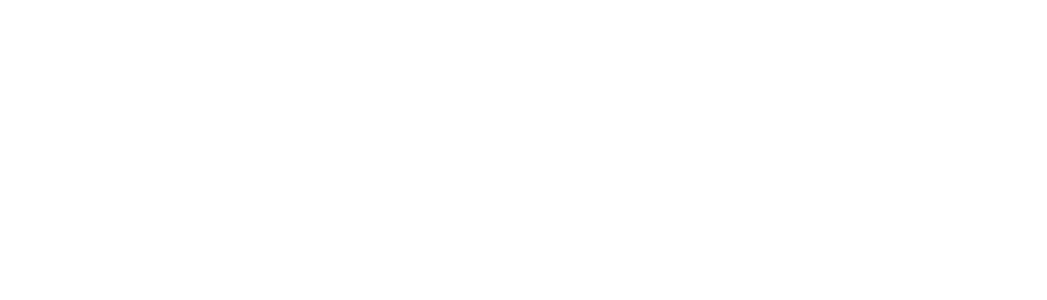
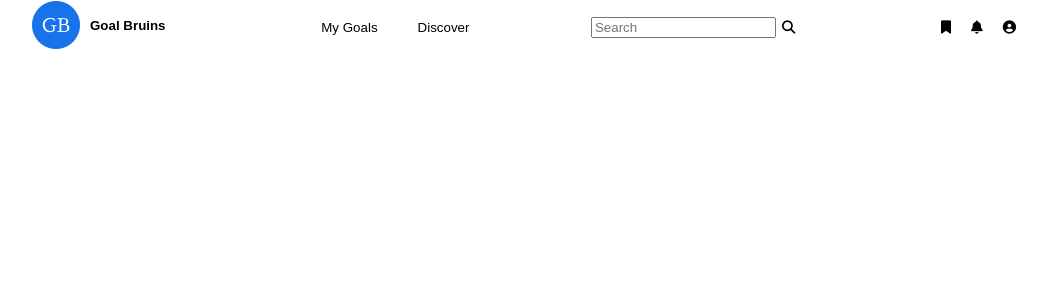
Before and after one commit to MDZHX/goal-bruins, a React (Create React App) app in the folder client/: page / in a window 1280 px wide. Shown: the top 300 px of the page, without its empty margins (114-1161 px from the left). Built offline with nearby package versions, Linux system fonts and the light colour scheme.

Commit message:
Create skeleton for app header

```diff
--- a/client/src/App.js
+++ b/client/src/App.js
@@ -1,9 +1,12 @@
-
+import React from 'react';
 import './App.css';
 
-function App() {
+import Nav from './components/Nav/Nav'
+
+function App(props) {
   return (
-    <div className="App">
+    <div class="Discover">
+      <Nav />
     </div>
   );
 }
--- /dev/null
+++ b/client/src/components/Button/Button.css
@@ -0,0 +1,17 @@
+.button-base {
+  display: flex;
+  justify-content: center;
+  align-items: center;
+
+  border: none;
+
+  background-color: transparent;
+}
+
+.button-base:hover {
+    cursor: pointer;
+}
+
+.button-base:focus {
+    outline: 0;
+}
--- /dev/null
+++ b/client/src/components/Button/Button.js
@@ -0,0 +1,12 @@
+import React from 'react';
+import './Button.css';
+
+function Button(props) {
+  return (
+    <button className="button-base" onClick={props.onClick}>
+      {props.children}
+    </button>
+  );
+}
+
+export default Button;
--- /dev/null
+++ b/client/src/components/IconButton/IconButton.js
@@ -0,0 +1,12 @@
+import React from 'react';
+import Button from '../Button/Button';
+
+function IconButton(props){
+  return (
+    <Button onClick={props.onClick}>
+      <i className={props.icon}></i>
+    </Button>
+  );
+}
+
+export default IconButton;
--- /dev/null
+++ b/client/src/components/LogoButton/LogoButton.css
@@ -0,0 +1,9 @@
+.logo {
+    max-width: 48px;
+    max-height: 48px;
+}
+
+.logo-text {
+    font-weight: bold;
+    margin-left: 10px;
+}
--- /dev/null
+++ b/client/src/components/LogoButton/LogoButton.js
@@ -0,0 +1,15 @@
+import React from 'react';
+import Button from '../Button/Button';
+
+import './LogoButton.css';
+
+function LogoButton(props) {
+  return (
+    <Button onClick={props.onClick}>
+      <img className="logo" src={props.logo} alt={props.alt}></img>
+      <span className="logo-text">{props.text}</span>
+    </Button>
+  );
+}
+
+export default LogoButton;
--- /dev/null
+++ b/client/src/components/Nav.js
@@ -0,0 +1,23 @@
+import React from 'react';
+
+function Logo() {
+  return <img></img>;
+}
+
+
+
+function Icons(,icon_url){
+    <a href="">
+    return <img ></img>;
+    </a>
+}
+
+function Nav() {
+  return (
+    <header>
+      <Logo />
+    </header>
+  );
+}
+
+export default Nav;
--- /dev/null
+++ b/client/src/components/Nav/Nav.css
@@ -0,0 +1,35 @@
+.app-header {
+  height: 100px;
+}
+
+.app-header-container {
+  display: flex;
+  justify-content: space-between;
+
+  max-width: 1000px;
+  margin: 0 auto;
+}
+
+.app-header-nav {
+  display: flex;
+  justify-content: space-between;
+  align-items: center;
+
+  width: 500px;
+}
+
+.app-header-nav .button-group {
+    display: flex;
+}
+
+.app-header-nav .button-group button {
+    padding: 20px;
+}
+
+.app-header-icon-group {
+    display: flex;
+}
+
+.app-header-icon-group button {
+    padding: 10px;
+}
--- /dev/null
+++ b/client/src/components/Nav/Nav.js
@@ -0,0 +1,37 @@
+import React from 'react';
+
+import Button from '../Button/Button';
+import LogoButton from '../LogoButton/LogoButton';
+import IconButton from '../IconButton/IconButton';
+import Search from '../Search/Search';
+
+import './Nav.css';
+
+function Nav(props) {
+  return (
+    <header className="app-header">
+      <div className="app-header-container">
+        <div className="app-header-logo">
+          <LogoButton logo={"./logo192.png"} alt={"logo"} text={"Goal Bruins"} />
+        </div>
+        <nav className="app-header-nav">
+          <div className="button-group">
+            <Button>My Goals</Button>
+            <Button>Discover</Button>
+          </div>
+
+          <div className="search-bar">
+            <Search />
+          </div>
+        </nav>
+        <div className="app-header-icon-group">
+            <IconButton icon={"fas fa-bookmark"} />
+            <IconButton icon={"fas fa-bell"} />
+            <IconButton icon={"fas fa-user-circle"} />
+        </div>
+      </div>
+    </header>
+  );
+}
+
+export default Nav;
--- /dev/null
+++ b/client/src/components/Search/Search.css
@@ -0,0 +1,3 @@
+.search-form {
+    display: flex;
+}
--- /dev/null
+++ b/client/src/components/Search/Search.js
@@ -0,0 +1,18 @@
+import React from 'react';
+
+import Button from '../Button/Button';
+
+import './Search.css';
+
+function Search(props) {
+  return (
+    <form className="search-form">
+      <input type="search" placeholder="Search"></input>
+      <Button onClick={props.onClick}>
+        <i className="fas fa-search"></i>
+      </Button>
+    </form>
+  );
+}
+
+export default Search;
```
